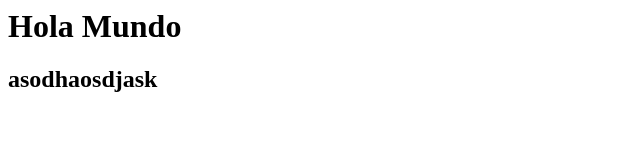
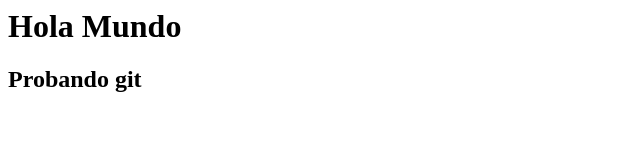
Before and after one commit to MatNF/AprendiendoDeGit, a plain HTML site: page index.html in a window 1280 px wide. Shown: the full height of the page, 0-640 px from the left. Drawn offline with Linux system fonts and the light colour scheme.

Commit message:
commit final del proyecto

```diff
--- a/index.html
+++ b/index.html
@@ -1,2 +1,2 @@
 <h1>Hola Mundo</h1>
-<h2>asodhaosdjask</h2>
+<h2>Probando git</h2>
```
